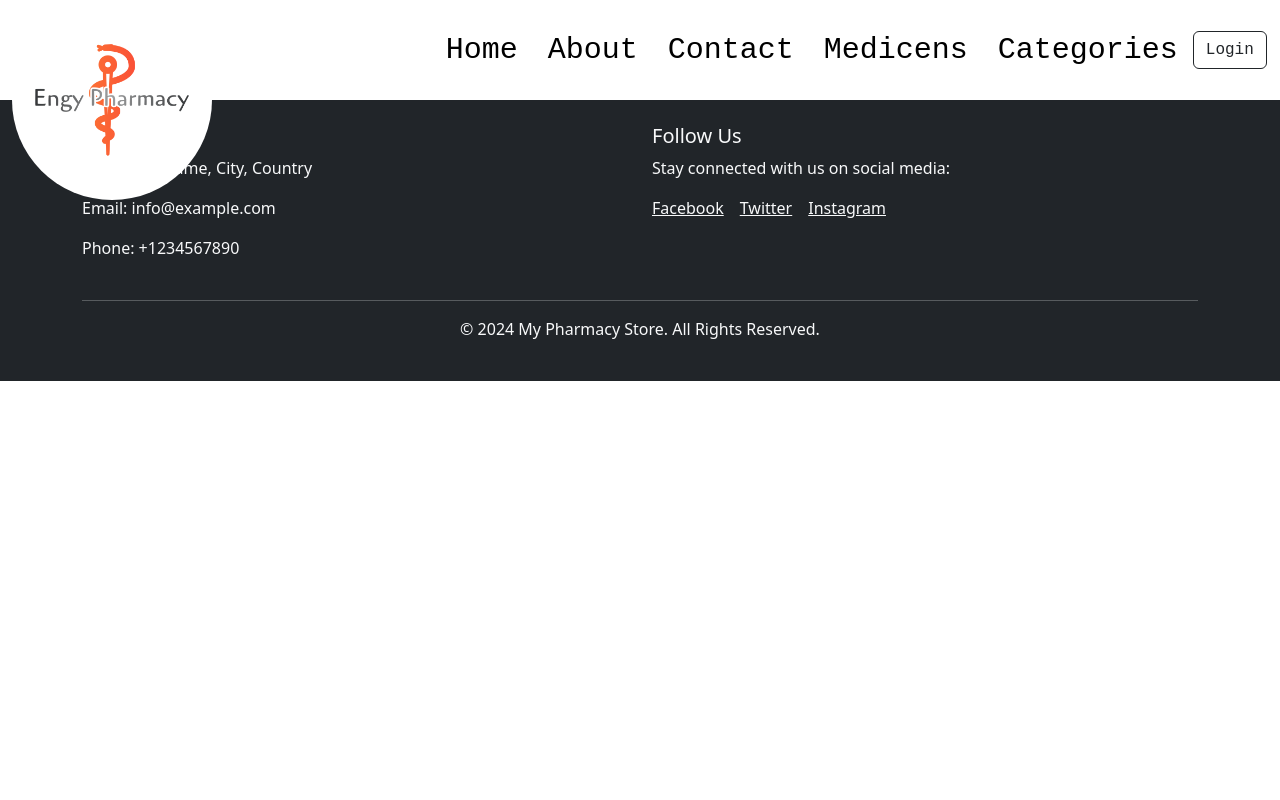
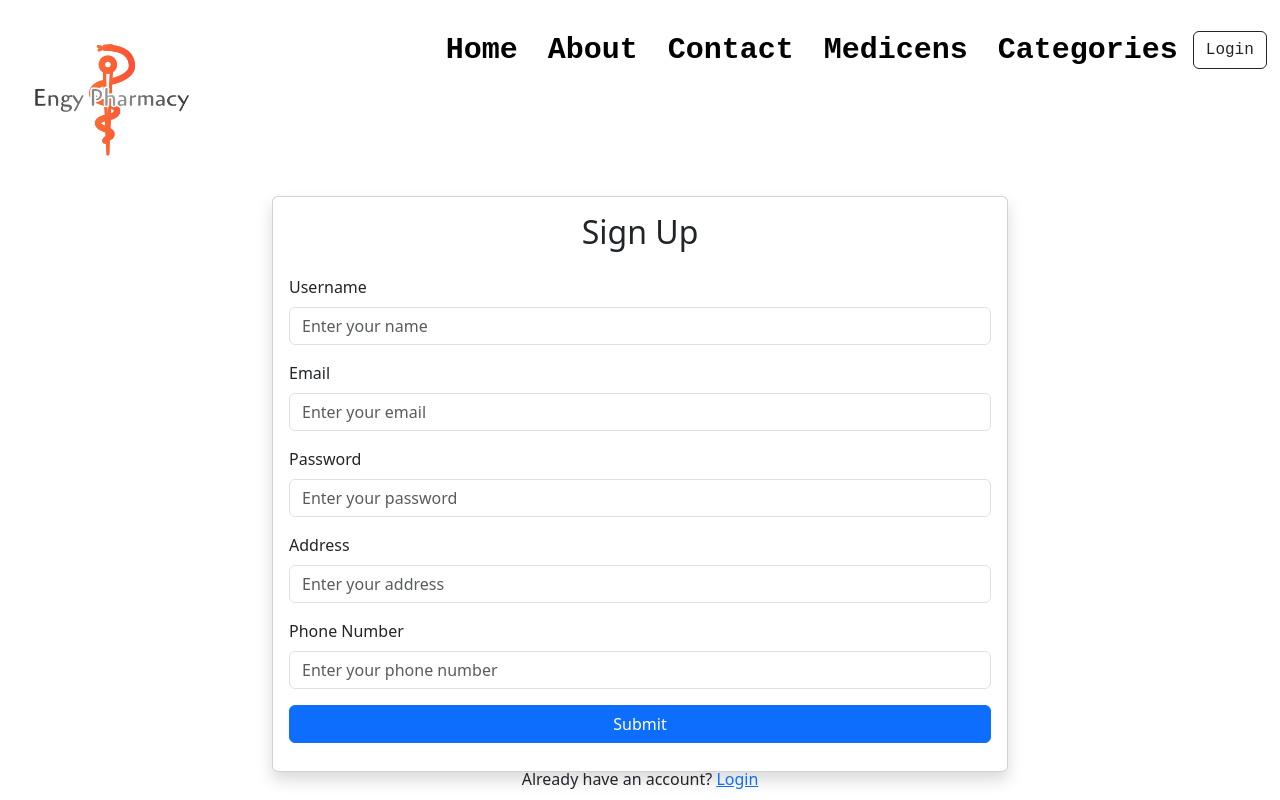
Before and after one commit to mohamed1007/React-Final, a React (Create React App) app: page /register in a window 1280 px wide. Shown: the top 800 px of the page. Built offline with nearby package versions, Linux system fonts and the light colour scheme.

Commit message:
login signup contact components structured

```diff
--- a/src/App.jsx
+++ b/src/App.jsx
@@ -3,6 +3,9 @@ import { BrowserRouter as Router, Route, Routes } from 'react-router-dom';
 import Home from "./pages/home/home.jsx"
 import Navbar from './components/Navbar/navbar.jsx';
 import Footer from './components/Footer/footer.jsx';
+import ContactUs from './pages/contact/contact.jsx';
+import Login from './pages/login/login.jsx';
+import Signup from './pages/signup/signup.jsx';
 
 
 
@@ -13,6 +16,9 @@ const App = () => {
         <Navbar />
         <Routes>
           <Route path="/" element={<Home/>} />
+          <Route path="/contact" element={<ContactUs/>} />
+          <Route path="/login" element={<Login/>} />
+          <Route path="/register" element={<Signup/>} />
         </Routes>
         <Footer/>
       </div>
--- a/src/components/Footer/footer.jsx
+++ b/src/components/Footer/footer.jsx
@@ -1,17 +1,21 @@
 import React from 'react';
+import logo from "../../assets/logo.png";
 
 const Footer = () => {
   return (
-    <footer className="bg-dark text-light py-4" style={{  bottom: '0', width: '100%' }}>
+    <footer className="bg-secondary text-light py-4" style={{  bottom: '0', width: '100%' }}>
       <div className="container">
         <div className="row">
-          <div className="col-md-6">
+          <div className="col-4">
+            <img src={logo} alt="" style={{height : "150px" , borderRadius:"50%"}}/>
+          </div>
+          <div className="col-4">
             <h5>Contact Us</h5>
-            <p>123 Street Name, City, Country</p>
-            <p>Email: info@example.com</p>
-            <p>Phone: +1234567890</p>
+            <p>13 Alexandria st. , Giza, Egypt</p>
+            <p>Email: engy.pharmacy.00@gmail.com</p>
+            <p>Phone: 02 35657871</p>
           </div>
-          <div className="col-md-6">
+          <div className="col-4">
             <h5>Follow Us</h5>
             <p>Stay connected with us on social media:</p>
             <div className="d-flex">
@@ -23,7 +27,7 @@ const Footer = () => {
         </div>
         <hr className="mt-4 mb-3" />
         <div className="text-center">
-          <p>&copy; 2024 My Pharmacy Store. All Rights Reserved.</p>
+          <p>&copy; 2024 Engy Pharmacy Store. All Rights Reserved.</p>
         </div>
       </div>
     </footer>
--- a/src/components/Navbar/navbar.css
+++ b/src/components/Navbar/navbar.css
@@ -1,21 +1,20 @@
 .custom-navbar {
     height: 100px;
     background-color: white;
-    font-family: "Red Hat Mono", monospace;
-    font-size:30px;
   }
 
   .navbar-logo {
     height: 200px;
     border-radius: 50%;
     margin-top: 100px;
+
   }
   #navbarSupportedContent{
     justify-content: space-between;
-    /* font-family: "Red Hat Mono", monospace; */
+    font-family: "Red Hat Mono", monospace;
     font-size: 30px;
-    font-weight: 200;
-}
+    font-weight: 700;
+  }
 li{
     margin: 7px;
 }
--- a/src/pages/contact/contact.jsx
+++ b/src/pages/contact/contact.jsx
@@ -0,0 +1,49 @@
+import React from 'react';
+import image from "../../assets/doctor2.png"
+import "./contact.css"
+
+const ContactUs = () => {
+  return (
+    <div className="container mt-5 mb-5">
+      <div className="row">
+        <div className="col-md-8 mt-5">
+          <div className="card shadow">
+            <div className="card-body ">
+              <h5 className="card-title text-center mb-4">Contact Us</h5>
+              <form>
+                <div className="mb-3">
+                  <label htmlFor="name" className="form-label">Your Name</label>
+                  <input type="text" className="form-control" id="name" />
+                </div>
+                <div className="mb-3">
+                  <label htmlFor="email" className="form-label">Your Email</label>
+                  <input type="email" className="form-control" id="email" />
+                </div>
+                <div className="mb-3">
+                  <label htmlFor="message" className="form-label">Message</label>
+                  <textarea className="form-control" id="message" rows="5"></textarea>
+                </div>
+                <div className="text-center">
+                  <button type="submit" className="btn btn-primary">Submit</button>
+                </div>
+              </form>
+            </div>
+          </div>
+        </div>
+        <div className="col-md-4">
+          <div className="card">
+            <img src={image} className="card-img-top" alt="Contact Us" />
+            <div className="card-body">
+              <h5 className="card-title">Contact Information</h5>
+              <p className="card-text">Email: engy.pharmacy.00@gmail.com</p>
+              <p className="card-text">Phone: 02 35657871</p>
+              <p className="card-text">Address: 13 Alexandria st. , Giza, Egypt</p>
+            </div>
+          </div>
+        </div>
+      </div>
+    </div>
+  );
+};
+
+export default ContactUs;
--- a/src/pages/login/login.jsx
+++ b/src/pages/login/login.jsx
@@ -1,59 +1,75 @@
+import axios from 'axios';
+import { Formik, Form, Field, ErrorMessage } from 'formik';
+import React from 'react';
+import { Link, useNavigate } from 'react-router-dom';
+import * as Yup from 'yup';
 
-
-import axios from 'axios'
-import { Formik } from 'formik'
-import React from 'react'
-import { useNavigate } from 'react-router-dom';
-import * as Yup from 'yup'
-
-
-export default function Login() {
-
+const Login = () => {
     let navigate = useNavigate();
 
+    const login = async (userData) => {
+        try {
+            const { data } = await axios.post('http://localhost:4000/signin', userData);
+            console.log(data);
+            if (data.message === 'Customer found') {
+                navigate('/');
+                localStorage.setItem('token', data.TOKEN);
+            }
+        } catch (error) {
+            console.error('Error occurred while logging in:', error);
+        }
+    };
 
-    const  login=async(userData)=>{
-        let {data}=await axios.post('http://localhost:4000/signin',userData)
-        console.log(data);
-        if(data.message==='Customer found'){
-            navigate('/')
-            localStorage.setItem('token',data.TOKEN)
-        }
-    }
-
-
-    const loginSchema=Yup.object({
-            email:Yup.string().email("Invalid email").required("Email is required"),
-            password:Yup.string().required("Password is required").matches(/^[A-Z][a-z0-9]{3-8}$/,"Password must start with a capital letter and must be between 3 and 8 characters"),
-    })
-
-    const loginForm=Formik({
-        initialValues:{
-            email:'',
-            password:'',
-        },
-        validationSchema:loginSchema,
-        onSubmit:login
-    })
-
+    const loginSchema = Yup.object().shape({
+        email: Yup.string().email('Invalid email').required('Email is required'),
+        password: Yup.string().required('Password is required').matches(/^[A-Z][a-z0-9]{3,8}$/, 'Password must start with a capital letter and must be between 3 and 8 characters'),
+    });
 
     return (
-        <form className="signup w-50 my-5" onSubmit={loginForm.handleSubmit} >
-            <h1 className='text-center'>Login</h1>
-            <div className="form-group mb-3">
-                <label htmlFor="email" className="form-label">Email</label>
-                <input type="text" className="form-control" id="email" name="email"
-                placeholder='Enter Your Email' onBlur={loginForm.handleBlur} value={loginForm.values.email} onChange={loginForm.handleChange}/>
-                {loginForm.errors.email &&loginForm.tocked.email ? <p className='text-danger'>{loginForm.errors.email}</p>:null}
+        <div className="container mt-5">
+            <div className="row justify-content-center">
+                <div className="col-lg-8">
+                    <div className="card shadow">
+                        <div className="card-body">
+                            <h2 className="card-title text-center mb-4">Login</h2>
+                            <Formik
+                                initialValues={{
+                                    email: '',
+                                    password: '',
+                                }}
+                                validationSchema={loginSchema}
+                                onSubmit={(values, { setSubmitting }) => {
+                                    login(values);
+                                    setSubmitting(false);
+                                }}
+                            >
+                                {({ isSubmitting }) => (
+                                    <Form>
+                                        <div className="form-group mb-3">
+                                            <label htmlFor="email">Email</label>
+                                            <Field type="text" className="form-control" id="email" name="email" placeholder="Enter your email" />
+                                            <ErrorMessage name="email" component="div" className="text-danger" />
+                                        </div>
+                                        <div className="form-group mb-3">
+                                            <label htmlFor="password">Password</label>
+                                            <Field type="password" className="form-control" id="password" name="password" placeholder="Enter your password" />
+                                            <ErrorMessage name="password" component="div" className="text-danger" />
+                                        </div>
+                                        <div className="d-grid gap-2">
+                                            <button type="submit" className="btn btn-primary btn-block" disabled={isSubmitting}>Login</button>
+                                            <p className="text-center mt-3">
+                                                Don't have an account? <Link to="/register">Register</Link>
+                                            </p>
+                                        </div>
+                                    </Form>
+                                )}
+                            </Formik>
+                        </div>
+                    </div>
+                </div>
+            </div>
+        </div>
+    );
+}
 
-            </div>
-            <div className="form-group mb-3">
-                <label htmlFor="password" className="form-label">Password</label>
-                <input type="password" className="form-control" id="password" name="password"
-                placeholder='Enter Your Password' onBlur={loginForm.handleBlur} value={loginForm.values.password} onChange={loginForm.handleChange}/>
-                {loginForm.errors.password &&loginForm.tocked.password ? <p className='text-danger'>{loginForm.errors.password}</p>:null}
-            </div>
-            <button type="submit" className="btn btn-primary d-block m-auto">Login</button>
-        </form>
-    )
-}
+export default Login;
--- a/src/pages/signup/signup.jsx
+++ b/src/pages/signup/signup.jsx
@@ -1,80 +1,93 @@
+import axios from 'axios';
+import { Formik, Form, Field, ErrorMessage } from 'formik';
+import React from 'react';
+import { Link, useNavigate } from 'react-router-dom';
+import * as Yup from 'yup';
 
-
-import axios from 'axios'
-import { Formik } from 'formik'
-import React from 'react'
-import { useNavigate } from 'react-router-dom';
-import * as Yup from 'yup'
-
-
-export default function Signup() {
-
+const Signup = () => {
     let navigate = useNavigate();
 
+    const register = async (userData) => {
+        try {
+            const { data } = await axios.post('http://localhost:4000/signup', userData);
+            console.log(data);
+            if (data.message === 'Customer added') navigate('/signin');
+        } catch (error) {
+            console.error('Error occurred while registering:', error);
+        }
+    };
 
-    const  register=async(userData)=>{
-        let {data}=await axios.post('http://localhost:4000/signup',userData)
-        console.log(data);
-        if(data.message==='Customer added') navigate('/signin')
-    }
-
-
-    const registerSchema=Yup.object({
-        name:Yup.string().required("Name is required").min(3,'Must be at least 3 characters').max(20,'Must be less than 20 characters'),
-            email:Yup.string().email("Invalid email").required("Email is required"),
-            password:Yup.string().required("Password is required").matches(/^[A-Z][a-z0-9]{3-8}$/,"Password must start with a capital letter and must be between 3 and 8 characters"),
-            address:Yup.string().required("Address is required"),
-            phone:Yup.number().required("Phone number is required").matches(/^01[0125][0-9]{8]$/, "Invalid phone number")
-    })
-
-    const registerForm=Formik({
-        initialValues:{
-            name:'',
-            email:'',
-            password:'',
-            address:'',
-            phone:''
-        },
-        validationSchema:registerSchema,
-        onSubmit:register
-    })
-
+    const registerSchema = Yup.object().shape({
+        name: Yup.string().required('Name is required').min(3, 'Must be at least 3 characters').max(20, 'Must be less than 20 characters'),
+        email: Yup.string().email('Invalid email').required('Email is required'),
+        password: Yup.string().required('Password is required').matches(/^[A-Z][a-z0-9]{3,8}$/, 'Password must start with a capital letter and must be between 3 and 8 characters'),
+        address: Yup.string().required('Address is required'),
+        phone: Yup.string().required('Phone number is required').matches(/^01[0125][0-9]{8}$/, 'Invalid phone number')
+    });
 
     return (
-        <form className="signup w-50 my-5" onSubmit={registerForm.handleSubmit} >
-            <h1 className='text-center'>Sign Up</h1>
-            <div className="form-group mb-3">
-                <label htmlFor="username" className="form-label">Username</label>
-                <input type="text" className="form-control" id="username" name="name"
-                placeholder='Enter Your Name' onBlur={registerForm.handleBlur} value={registerForm.values.name} onChange={registerForm.handleChange}/>
-                {registerForm.errors.name &&registerForm.tocked.name ? <p className='text-danger'>{registerForm.errors.name}</p>:null}
+        <div className="container mt-5">
+            <div className="row justify-content-center">
+                <div className="col-md-8 mt-5 mb-5">
+                    <div className="card shadow">
+                        <div className="card-body">
+                            <h2 className="card-title text-center mb-4">Sign Up</h2>
+                            <Formik
+                                initialValues={{
+                                    name: '',
+                                    email: '',
+                                    password: '',
+                                    address: '',
+                                    phone: ''
+                                }}
+                                validationSchema={registerSchema}
+                                onSubmit={(values, { setSubmitting }) => {
+                                    register(values);
+                                    setSubmitting(false);
+                                }}
+                            >
+                                {({ isSubmitting }) => (
+                                    <Form style={{height:"60vh"}}>
+                                        <div className="mb-3">
+                                            <label htmlFor="name" className="form-label">Username</label>
+                                            <Field type="text" className="form-control" id="name" name="name" placeholder="Enter your name" />
+                                            <ErrorMessage name="name" component="div" className="text-danger" />
+                                        </div>
+                                        <div className="mb-3">
+                                            <label htmlFor="email" className="form-label">Email</label>
+                                            <Field type="text" className="form-control" id="email" name="email" placeholder="Enter your email" />
+                                            <ErrorMessage name="email" component="div" className="text-danger" />
+                                        </div>
+                                        <div className="mb-3">
+                                            <label htmlFor="password" className="form-label">Password</label>
+                                            <Field type="password" className="form-control" id="password" name="password" placeholder="Enter your password" />
+                                            <ErrorMessage name="password" component="div" className="text-danger" />
+                                        </div>
+                                        <div className="mb-3">
+                                            <label htmlFor="address" className="form-label">Address</label>
+                                            <Field type="text" className="form-control" id="address" name="address" placeholder="Enter your address" />
+                                            <ErrorMessage name="address" component="div" className="text-danger" />
+                                        </div>
+                                        <div className="mb-3">
+                                            <label htmlFor="phone" className="form-label">Phone Number</label>
+                                            <Field type="tel" className="form-control" id="phone" name="phone" placeholder="Enter your phone number" />
+                                            <ErrorMessage name="phone" component="div" className="text-danger" />
+                                        </div>
+                                        <div className="d-grid gap-2">
+                                            <button type="submit" className="btn btn-primary btn-block" disabled={isSubmitting}>Submit</button>
+                                            <p className="text-center mt-3">
+                                                Already have an account? <Link to="/login">Login</Link>
+                                            </p>
+                                        </div>
+                                    </Form>
+                                )}
+                            </Formik>
+                        </div>
+                    </div>
+                </div>
             </div>
-            <div className="form-group mb-3">
-                <label htmlFor="email" className="form-label">Email</label>
-                <input type="text" className="form-control" id="email" name="email"
-                placeholder='Enter Your Email' onBlur={registerForm.handleBlur} value={registerForm.values.email} onChange={registerForm.handleChange}/>
-                {registerForm.errors.email &&registerForm.tocked.email ? <p className='text-danger'>{registerForm.errors.email}</p>:null}
+        </div>
+    );
+}
 
-            </div>
-            <div className="form-group mb-3">
-                <label htmlFor="password" className="form-label">Password</label>
-                <input type="password" className="form-control" id="password" name="password"
-                placeholder='Enter Your Password' onBlur={registerForm.handleBlur} value={registerForm.values.password} onChange={registerForm.handleChange}/>
-                {registerForm.errors.password &&registerForm.tocked.password ? <p className='text-danger'>{registerForm.errors.password}</p>:null}
-            </div>
-            <div className="form-group mb-3">
-                <label htmlFor="address" className="form-label">Address</label>
-                <input type="text" className="form-control" id="address" name='address'
-                placeholder='Enter Your Address' onBlur={registerForm.handleBlur} value={registerForm.values.address} onChange={registerForm.handleChange}/>
-                {registerForm.errors.address &&registerForm.tocked.address ? <p className='text-danger'>{registerForm.errors.address}</p>:null}
-            </div>
-            <div className="form-group mb-3">
-                <label htmlFor="phone" className="form-label">Phone Number</label>
-                <input type="tel" className="form-control" id="phone" name='phone'
-                placeholder='Enter Your Phone Number' onBlur={registerForm.handleBlur} value={registerForm.values.phone} onChange={registerForm.handleChange}/>
-                {registerForm.errors.phone &&registerForm.tocked.phone ? <p className='text-danger'>{registerForm.errors.phone}</p>:null}
-            </div>
-            <button type="submit" className="btn btn-primary d-block m-auto">Submit</button>
-        </form>
-    )
-}
+export default Signup;
```
Also changed, not shown: src/assets/doctor2.png (added), src/pages/contact/contact.css (added).
